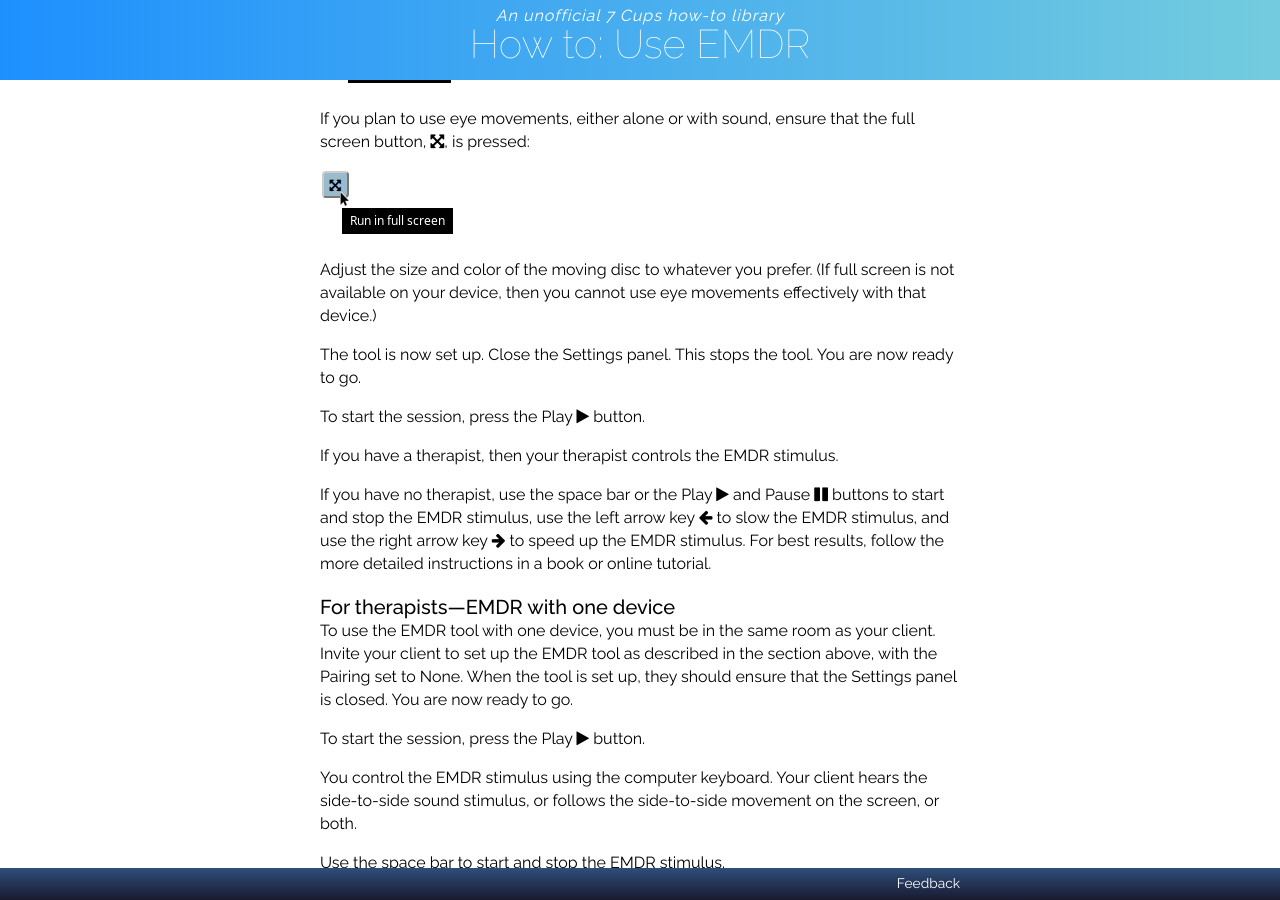
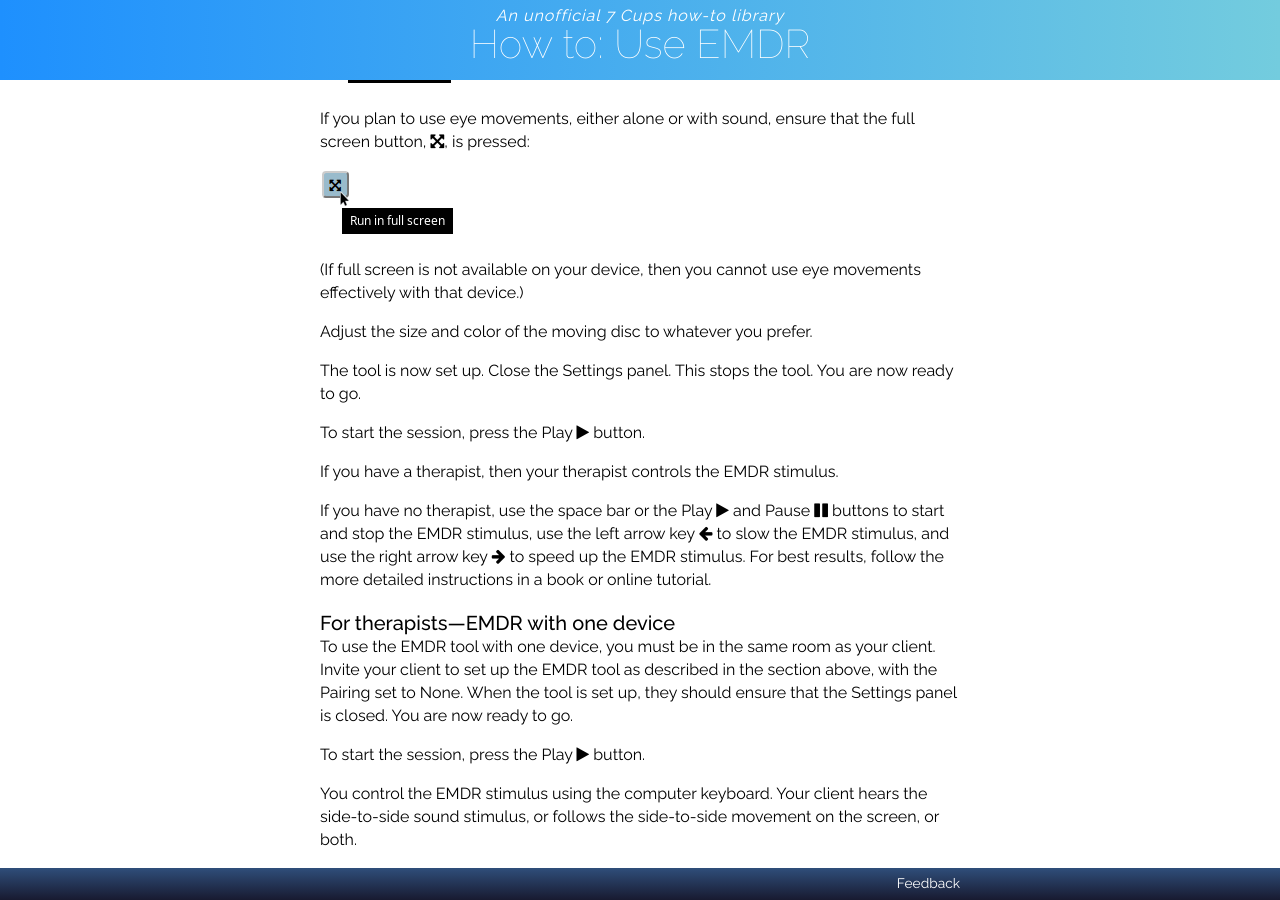
Before and after one commit to RarelyCharlie/rarelycharlie.github.io, a Jekyll site: the page built from _draft/emdrinfo.md, in a window 1280 px wide and 900 px high, scrolled down 3036 px. Built offline with Jekyll 4.4.1, drawn with Linux system fonts in a browser that asks for light colours.

Commit message:
rearrange more

```diff
--- a/_draft/emdrinfo.md
+++ b/_draft/emdrinfo.md
@@ -85,7 +85,9 @@ If you plan to use eye movements, either alone or with sound, ensure that the fu
 
 ![](/assets/emdr5.png)
 
-Adjust the size and color of the moving disc to whatever you prefer. (If full screen is not available on your device, then you cannot use eye movements effectively with that device.)
+(If full screen is not available on your device, then you cannot use eye movements effectively with that device.)
+
+Adjust the size and color of the moving disc to whatever you prefer.
 
 The tool is now set up. Close the Settings panel. This stops the tool. You are now ready to go.
 
```
